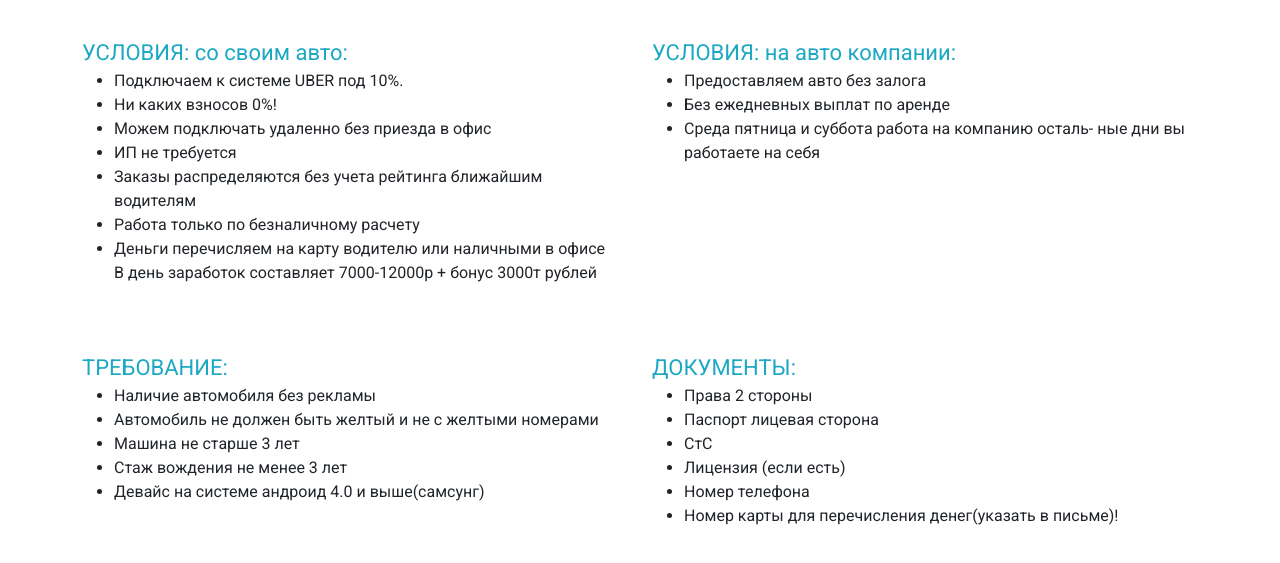
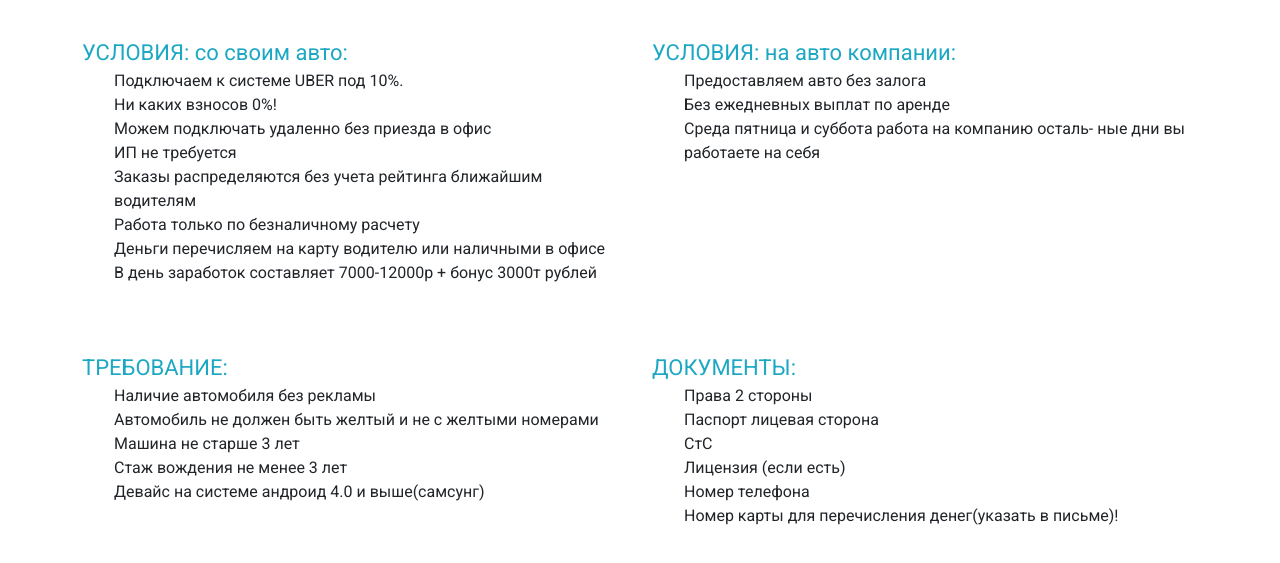
Before and after one commit to kasalava/3.project---uber, a plain HTML site: page index.html in a window 1280 px wide. Shown: the part 3791-4354 px from the top of the page. Drawn offline with nearby package versions, Linux system fonts and the light colour scheme.

Commit message:
list-style-type: none

```diff
--- a/sass/style.sass
+++ b/sass/style.sass
@@ -304,3 +304,5 @@ nav
 		font-size: 22px
 		font-weight: 400
 		color: #1ca8c3
+	&_list
+		list-style-type: none
```
Also changed, not shown: sass/style.css, 1 other file.
